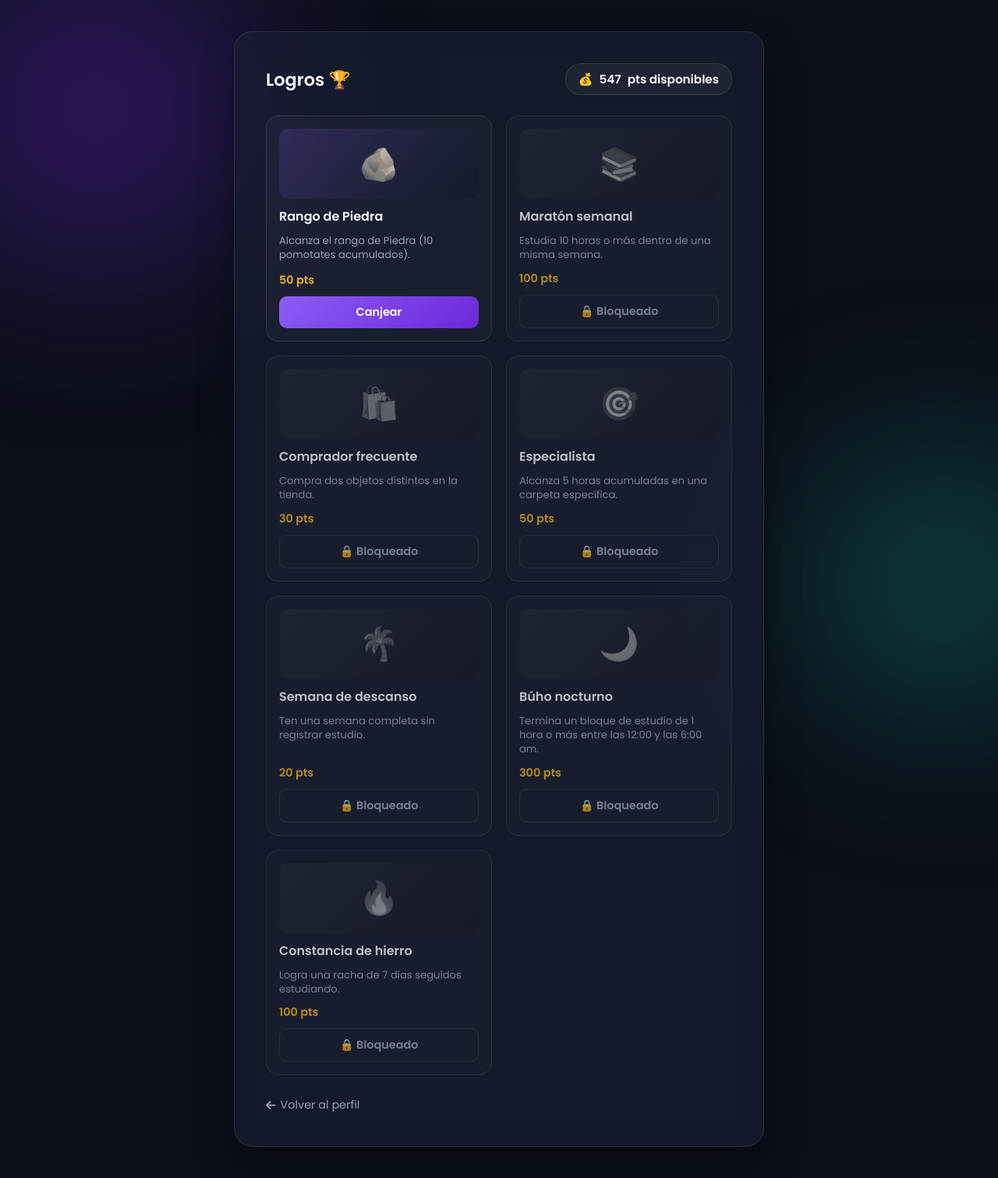
After one commit to lucassantisa/Promodoro, a Flask app: page /logros in a window 1280 px wide. The commit adds this page. Shown: the whole page at 78% size. Run offline with Flask 3, Linux system fonts and the light colour scheme; a user stored in the database is signed in; some libraries are stand-ins or nearby versions.

Commit message:
corona, logros

```diff
--- a/pomodoro-app/app.py
+++ b/pomodoro-app/app.py
@@ -42,6 +42,151 @@ def get_rank_info(pomodoros):
         if pomodoros >= rank['min']:
             return rank
     return RANKS[-1]
+
+# --- Logros ---
+# Catálogo de logros canjeables por puntos. Cada logro se puede canjear una
+# sola vez por usuario (se controla con el modelo AchievementClaim, que tiene
+# una restricción única de user_id + achievement_id). 'check' recibe al
+_PIEDRA_MIN_POMODOROS = next(r['min'] for r in RANKS if r['key'] == 'piedra')
+
+
+def _weekly_minutes_map(user, offset):
+    """Minutos estudiados por semana calendario (lunes a domingo, hora local
+    del usuario), a partir de TODO su historial de sesiones. La llave de
+    cada semana es la fecha de su lunes. Se usa para logros basados en
+    semanas (ej. 'estudia 10 horas en una semana')."""
+    sessions = StudySession.query.filter(StudySession.user_id == user.id).all()
+    weekly_minutes = defaultdict(int)
+    for s in sessions:
+        local_dt = s.completed_at - timedelta(minutes=offset)
+        week_start = (local_dt - timedelta(days=local_dt.weekday())).replace(hour=0, minute=0, second=0, microsecond=0)
+        weekly_minutes[week_start] += s.minutes
+    return weekly_minutes
+
+
+def _has_10h_week(user):
+    offset = get_tz_offset()
+    weekly_minutes = _weekly_minutes_map(user, offset)
+    return any(minutes >= 600 for minutes in weekly_minutes.values())
+
+
+def _has_zero_hour_week(user):
+    """Se cumple si hubo una semana calendario completa y ya terminada en la
+    que el usuario estudió 0 minutos. Solo cuenta a partir de la semana
+    siguiente a su primera sesión registrada, para que una cuenta recién
+    creada (que nunca ha estudiado) no la cumpla gratis con solo entrar."""
+    offset = get_tz_offset()
+    weekly_minutes = _weekly_minutes_map(user, offset)
+    if not weekly_minutes:
+        return False
+
+    now_local = datetime.utcnow() - timedelta(minutes=offset)
+    this_week_start = (now_local - timedelta(days=now_local.weekday())).replace(hour=0, minute=0, second=0, microsecond=0)
+
+    cursor = min(weekly_minutes.keys()) + timedelta(weeks=1)
+    while cursor < this_week_start:
+        if weekly_minutes.get(cursor, 0) == 0:
+            return True
+        cursor += timedelta(weeks=1)
+    return False
+
+
+def _has_5h_in_a_folder(user):
+    top_folder = user.folders.order_by(Folder.points.desc()).first()
+    return top_folder is not None and top_folder.points >= 300
+
+
+# A partir de esta fecha (UTC) el bug de zona horaria que afectaba al logro
+# 'Búho nocturno' ya está corregido. Las sesiones de estudio de antes de
+# esta fecha no cuentan para ese logro (ver _has_madrugada_block).
+MADRUGADA_FIX_CUTOFF = datetime(2026, 8, 22, 12, 0, 0)
+
+
+def _has_madrugada_block(user):
+    """True si algún bloque de estudio de 1 hora o más terminó entre las
+    00:00 y las 06:00, hora local del usuario.
+
+    Solo cuentan sesiones completadas después de MADRUGADA_FIX_CUTOFF: antes
+    de esa fecha hubo un bug de zona horaria que en algunos casos marcaba
+    sesiones de tarde/noche como si fueran de madrugada. Las sesiones
+    anteriores a la corrección quedan afuera a propósito, para que el logro
+    solo se pueda ganar de verdad de ahora en adelante."""
+    offset = get_tz_offset()
+    sessions = StudySession.query.filter(
+        StudySession.user_id == user.id,
+        StudySession.completed_at >= MADRUGADA_FIX_CUTOFF,
+        StudySession.minutes >= 60
+    ).all()
+    for s in sessions:
+        local_dt = s.completed_at - timedelta(minutes=offset)
+        if 0 <= local_dt.hour < 6:
+            return True
+    return False
+
+
+def _has_7_day_streak(user):
+    offset = get_tz_offset()
+    return compute_streaks_for_users([user.id], offset)[user.id] >= 7
+
+
+ACHIEVEMENTS = [
+    {
+        'id': 'rango_piedra',
+        'name': 'Rango de Piedra',
+        'description': f'Alcanza el rango de Piedra ({_PIEDRA_MIN_POMODOROS} pomotates acumulados).',
+        'points': 50,
+        'icon': '🪨',
+        'check': lambda user: user.pomodoros >= _PIEDRA_MIN_POMODOROS,
+    },
+    {
+        'id': 'semana_10_horas',
+        'name': 'Maratón semanal',
+        'description': 'Estudia 10 horas o más dentro de una misma semana.',
+        'points': 100,
+        'icon': '📚',
+        'check': _has_10h_week,
+    },
+    {
+        'id': 'compra_dos_objetos',
+        'name': 'Comprador frecuente',
+        'description': 'Compra dos objetos distintos en la tienda.',
+        'points': 30,
+        'icon': '🛍️',
+        'check': lambda user: user.purchases.count() >= 2,
+    },
+    {
+        'id': 'carpeta_5_horas',
+        'name': 'Especialista',
+        'description': 'Alcanza 5 horas acumuladas en una carpeta específica.',
+        'points': 50,
+        'icon': '🎯',
+        'check': _has_5h_in_a_folder,
+    },
+    {
+        'id': 'semana_0_horas',
+        'name': 'Semana de descanso',
+        'description': 'Ten una semana completa sin registrar estudio.',
+        'points': 20,
+        'icon': '🌴',
+        'check': _has_zero_hour_week,
+    },
+    {
+        'id': 'bloque_madrugada',
+        'name': 'Búho nocturno',
+        'description': 'Termina un bloque de estudio de 1 hora o más entre las 12:00 y las 6:00 am.',
+        'points': 300,
+        'icon': '🌙',
+        'check': _has_madrugada_block,
+    },
+    {
+        'id': 'racha_7_dias',
+        'name': 'Constancia de hierro',
+        'description': 'Logra una racha de 7 días seguidos estudiando.',
+        'points': 100,
+        'icon': '🔥',
+        'check': _has_7_day_streak,
+    },
+]
 
 # --- Tienda de puntos ---
 # Catálogo de objetos comprables. Por ahora solo hay un banner animado,
@@ -251,6 +396,20 @@ class Purchase(db.Model):
     )
 
 
+class AchievementClaim(db.Model):
+    """Logro que un usuario ya canjeó por sus puntos. La restricción única
+    de abajo es lo que garantiza que un mismo logro no se pueda canjear
+    dos veces para el mismo usuario."""
+    id = db.Column(db.Integer, primary_key=True)
+    user_id = db.Column(db.Integer, db.ForeignKey('user.id'), nullable=False)
+    achievement_id = db.Column(db.String(50), nullable=False)
+    claimed_at = db.Column(db.DateTime, default=datetime.utcnow)
+
+    __table_args__ = (
+        db.UniqueConstraint('user_id', 'achievement_id', name='uix_user_achievement_claim'),
+    )
+
+
 class User(db.Model):
     id = db.Column(db.Integer, primary_key=True)
     username = db.Column(db.String(50), unique=True, nullable=False)
@@ -299,6 +458,14 @@ class User(db.Model):
         cascade='all, delete-orphan'
     )
 
+    # --- Logros ya canjeados ---
+    achievement_claims = db.relationship(
+        'AchievementClaim',
+        backref='user',
+        lazy='dynamic',
+        cascade='all, delete-orphan'
+    )
+
     @property
     def pomodoros(self):
         """Cantidad de pomodoros ganados. 1 pomodoro = 1 hora completa de
@@ -310,6 +477,9 @@ class User(db.Model):
 
     def owns_item(self, item_id):
         return self.purchases.filter_by(item_id=item_id).first() is not None
+
+    def has_claimed_achievement(self, achievement_id):
+        return self.achievement_claims.filter_by(achievement_id=achievement_id).first() is not None
 
     def is_following(self, other_user):
         if other_user is None:
@@ -845,6 +1015,68 @@ def unequip_sound(category):
     return jsonify({"success": True, "category": category})
 
 
+@app.route('/logros')
+def logros():
+    if 'user_id' not in session:
+        return redirect(url_for('login'))
+
+    user = User.query.get(session['user_id'])
+    if user is None:
+        session.clear()
+        return redirect(url_for('login'))
+
+    claimed_ids = {c.achievement_id for c in user.achievement_claims.all()}
+    # Se arma la lista con el estado de cada logro ya resuelto (desbloqueado
+    # y/o canjeado) para que la plantilla no tenga que llamar funciones.
+    achievements = [
+        {
+            'id': ach['id'],
+            'name': ach['name'],
+            'description': ach['description'],
+            'points': ach['points'],
+            'icon': ach['icon'],
+            'unlocked': ach['check'](user),
+            'claimed': ach['id'] in claimed_ids
+        }
+        for ach in ACHIEVEMENTS
+    ]
+
+    return render_template('logros.html', user=user, achievements=achievements)
+
+
+@app.route('/logros/canjear/<achievement_id>', methods=['POST'])
+def canjear_logro(achievement_id):
+    if 'user_id' not in session:
+        return jsonify({"error": "No autorizado"}), 401
+
+    user = User.query.get(session['user_id'])
+    if user is None:
+        session.clear()
+        return jsonify({"error": "Sesión inválida. Vuelve a iniciar sesión."}), 401
+
+    achievement = next((a for a in ACHIEVEMENTS if a['id'] == achievement_id), None)
+    if achievement is None:
+        return jsonify({"error": "Logro no encontrado"}), 404
+
+    if user.has_claimed_achievement(achievement_id):
+        return jsonify({"error": "Ya canjeaste este logro"}), 400
+
+    if not achievement['check'](user):
+        return jsonify({"error": "Todavía no cumples los requisitos de este logro"}), 403
+
+    # Solo se acreditan al saldo gastable de la tienda, igual que los puntos
+    # ganados estudiando (ver /add_points); el total/rango no se ve afectado.
+    user.balance += achievement['points']
+    db.session.add(AchievementClaim(user_id=user.id, achievement_id=achievement_id))
+    db.session.commit()
+
+    return jsonify({
+        "success": True,
+        "new_balance": user.balance,
+        "points_awarded": achievement['points']
+    })
+
+
 @app.route('/exam_dates', methods=['GET'])
 def get_exam_dates():
     if 'user_id' not in session:
@@ -1244,6 +1476,25 @@ with app.app_context():
                 db.session.execute(db.text(f'ALTER TABLE user ADD COLUMN {sound_column} VARCHAR(50)'))
                 db.session.commit()
 
+    # --- Reset único del logro 'Búho nocturno' (bloque_madrugada) ---
+    # Por el bug de zona horaria ya corregido, algunos usuarios pudieron
+    # haber canjeado este logro sin merecerlo de verdad. Se revierte
+    # cualquier canje ya hecho (devolviendo el saldo otorgado) y se borra el
+    # registro del canje, para que el logro quede disponible de nuevo y solo
+    # se pueda ganar con sesiones de estudio reales a partir de ahora. Esto
+    # es seguro de ejecutar en cada arranque: después de la primera vez ya
+    # no queda ningún canje viejo que revertir, así que no vuelve a pasar
+    # nada.
+    old_madrugada_claims = AchievementClaim.query.filter_by(achievement_id='bloque_madrugada').all()
+    if old_madrugada_claims:
+        madrugada_points = next(a['points'] for a in ACHIEVEMENTS if a['id'] == 'bloque_madrugada')
+        for claim in old_madrugada_claims:
+            claim_user = User.query.get(claim.user_id)
+            if claim_user is not None:
+                claim_user.balance = max(0, claim_user.balance - madrugada_points)
+            db.session.delete(claim)
+        db.session.commit()
+
 if __name__ == '__main__':
     port = int(os.environ.get('PORT', 5000))
     app.run(host='0.0.0.0', port=port, debug=True)
--- /dev/null
+++ b/pomodoro-app/templates/logros.html
@@ -0,0 +1,281 @@
+<!DOCTYPE html>
+<html lang="es">
+<head>
+    <meta charset="UTF-8">
+    <meta name="viewport" content="width=device-width, initial-scale=1.0">
+    <title>Logros - Promodoro</title>
+    <link rel="icon" type="image/svg+xml" href="{{ url_for('static', filename='logo.svg') }}">
+    <link rel="preconnect" href="https://fonts.googleapis.com">
+    <link rel="preconnect" href="https://fonts.gstatic.com" crossorigin>
+    <link rel="preconnect" href="https://cdnjs.cloudflare.com">
+    <link href="https://fonts.googleapis.com/css2?family=Poppins:wght@300;400;600&family=Orbitron:wght@700;900&display=swap" rel="stylesheet">
+    <link rel="stylesheet" href="https://cdnjs.cloudflare.com/ajax/libs/font-awesome/6.4.0/css/all.min.css">
+
+    <!-- Twemoji: convierte los emoji en imágenes reales en vez de depender de
+         la fuente de emojis instalada en cada computador. Algunos emoji
+         (como 🪨 y 🪵) no existen en la fuente de sistemas desactualizados y
+         aparecen como un cuadrado vacío sin esto. -->
+    <script src="https://cdn.jsdelivr.net/npm/@twemoji/api@17.0.3/dist/twemoji.min.js" crossorigin="anonymous" defer></script>
+
+    <style>
+        :root {
+            --bg-base: #0b0f19;
+            --bg-panel: rgba(26, 32, 53, 0.6);
+            --text-main: #f8fafc;
+            --text-muted: #94a3b8;
+            --accent: #8b5cf6;
+            --accent-glow: rgba(139, 92, 246, 0.4);
+            --border-color: rgba(255, 255, 255, 0.1);
+        }
+
+        * { margin: 0; padding: 0; box-sizing: border-box; }
+
+        body {
+            font-family: 'Poppins', sans-serif;
+            background-color: var(--bg-base);
+            color: var(--text-main);
+            min-height: 100vh;
+            display: flex;
+            justify-content: center;
+            align-items: flex-start;
+            position: relative;
+            padding: 40px 16px;
+            overflow-x: hidden;
+        }
+
+        .ambient-light {
+            position: fixed;
+            border-radius: 50%;
+            filter: blur(100px);
+            z-index: 0;
+            opacity: 0.5;
+            animation: float 10s infinite alternate ease-in-out;
+        }
+        .light-1 { width: 400px; height: 400px; background: #4c1d95; top: -100px; left: -100px; }
+        .light-2 { width: 300px; height: 300px; background: #0f766e; bottom: -50px; right: -50px; animation-delay: -5s; }
+        @keyframes float {
+            0% { transform: translate(0, 0) scale(1); }
+            100% { transform: translate(30px, 50px) scale(1.1); }
+        }
+
+        @media (hover: none) and (pointer: coarse), (prefers-reduced-motion: reduce) {
+            .ambient-light { animation: none; }
+        }
+
+        .logros-card {
+            background: var(--bg-panel);
+            backdrop-filter: blur(16px);
+            -webkit-backdrop-filter: blur(16px);
+            border: 1px solid var(--border-color);
+            border-radius: 24px;
+            padding: 40px;
+            width: 100%;
+            max-width: 680px;
+            z-index: 10;
+            box-shadow: 0 25px 50px -12px rgba(0, 0, 0, 0.5);
+        }
+
+        .logros-header {
+            display: flex;
+            align-items: center;
+            justify-content: space-between;
+            gap: 12px;
+            flex-wrap: wrap;
+            margin-bottom: 26px;
+        }
+        .logros-header h2 { font-size: 1.4rem; font-weight: 600; }
+
+        .balance-pill {
+            display: flex;
+            align-items: center;
+            gap: 8px;
+            background: rgba(255, 255, 255, 0.05);
+            border: 1px solid var(--border-color);
+            padding: 8px 16px;
+            border-radius: 20px;
+            font-weight: 600;
+            font-size: 0.95rem;
+            white-space: nowrap;
+        }
+
+        .logros-grid {
+            display: grid;
+            grid-template-columns: repeat(auto-fill, minmax(220px, 1fr));
+            gap: 18px;
+        }
+
+        .achievement-card {
+            background: rgba(255, 255, 255, 0.03);
+            border: 1px solid var(--border-color);
+            border-radius: 16px;
+            padding: 16px;
+            display: flex;
+            flex-direction: column;
+            gap: 10px;
+        }
+        .achievement-card.is-claimed { border-color: rgba(34, 197, 94, 0.4); }
+        .achievement-card.is-locked { opacity: 0.75; }
+
+        .achievement-icon {
+            width: 100%;
+            height: 90px;
+            border-radius: 12px;
+            display: flex;
+            align-items: center;
+            justify-content: center;
+            font-size: 2.6rem;
+            background: linear-gradient(135deg, rgba(139, 92, 246, 0.18), rgba(15, 23, 42, 0.5));
+        }
+        /* Twemoji reemplaza el emoji por un <img>; sin esto se ve gigante
+           (tamaño nativo del archivo) en vez de del alto del ícono. */
+        .achievement-icon img.emoji { width: 2.6rem; height: 2.6rem; }
+        .achievement-card.is-locked .achievement-icon { filter: grayscale(1); opacity: 0.6; }
+
+        .achievement-name { font-weight: 700; font-size: 1rem; }
+        .achievement-desc { color: var(--text-muted); font-size: 0.82rem; line-height: 1.4; flex-grow: 1; }
+        .achievement-points { color: #eab308; font-weight: 600; font-size: 0.9rem; }
+
+        .claim-btn {
+            background: linear-gradient(135deg, var(--accent), #6d28d9);
+            color: white;
+            border: none;
+            padding: 10px;
+            border-radius: 10px;
+            font-weight: 600;
+            font-size: 0.9rem;
+            cursor: pointer;
+            transition: all 0.2s ease;
+            font-family: 'Poppins', sans-serif;
+        }
+        .claim-btn:hover:not(:disabled) { box-shadow: 0 8px 18px var(--accent-glow); transform: translateY(-1px); }
+        .claim-btn:disabled { cursor: not-allowed; }
+        .claim-btn.claimed {
+            background: transparent;
+            border: 1px solid #22c55e;
+            color: #4ade80;
+        }
+        .claim-btn.locked {
+            background: transparent;
+            border: 1px solid var(--border-color);
+            color: var(--text-muted);
+        }
+
+        .empty-hint { color: var(--text-muted); text-align: center; padding: 30px 0; }
+
+        .back-link {
+            display: inline-flex;
+            align-items: center;
+            gap: 6px;
+            margin-top: 28px;
+            color: var(--text-muted);
+            text-decoration: none;
+            font-size: 0.9rem;
+        }
+        .back-link:hover { color: var(--text-main); }
+
+        @media (max-width: 480px) {
+            .logros-card { padding: 28px 20px; }
+            .logros-grid { grid-template-columns: 1fr; }
+        }
+    </style>
+</head>
+<body>
+
+    <div class="ambient-light light-1"></div>
+    <div class="ambient-light light-2"></div>
+
+    <div class="logros-card">
+        <div class="logros-header">
+            <h2>Logros 🏆</h2>
+            <div class="balance-pill">💰 <span id="balance-amount">{{ user.balance }}</span> pts disponibles</div>
+        </div>
+
+        {% if achievements %}
+        <div class="logros-grid">
+            {% for ach in achievements %}
+            <div class="achievement-card {{ 'is-claimed' if ach.claimed else ('is-locked' if not ach.unlocked else '') }}" id="achievement-card-{{ ach.id }}">
+                <div class="achievement-icon">{{ ach.icon }}</div>
+                <div class="achievement-name">{{ ach.name }}</div>
+                <div class="achievement-desc">{{ ach.description }}</div>
+                <div class="achievement-points">{{ ach.points }} pts</div>
+
+                {% if ach.claimed %}
+                    <button class="claim-btn claimed" disabled>✅ Canjeado</button>
+                {% elif ach.unlocked %}
+                    <button class="claim-btn" data-achievement-id="{{ ach.id }}" onclick="claimAchievement(this)">Canjear</button>
+                {% else %}
+                    <button class="claim-btn locked" disabled>🔒 Bloqueado</button>
+                {% endif %}
+            </div>
+            {% endfor %}
+        </div>
+        {% else %}
+        <p class="empty-hint">Todavía no hay logros disponibles.</p>
+        {% endif %}
+
+        <a href="/profile" class="back-link"><i class="fas fa-arrow-left"></i> Volver al perfil</a>
+    </div>
+
+    <script>
+        function applyTwemoji(el) {
+            // Si por algún motivo la librería no cargó (ej. red bloqueada),
+            // se deja el emoji nativo como respaldo en vez de romper la página.
+            if (window.twemoji) twemoji.parse(el, { folder: 'svg', ext: '.svg' });
+        }
+
+        function applyAchievementTwemoji() {
+            document.querySelectorAll('.achievement-icon').forEach(applyTwemoji);
+        }
+
+        // twemoji.min.js carga con "defer", así que puede que todavía no esté
+        // listo cuando este script corre (se ejecuta durante el parseo, antes
+        // de que terminen los scripts diferidos). Por eso nos suscribimos a
+        // DOMContentLoaded (que sí ocurre después) y, además, lo intentamos
+        // de inmediato por si el documento ya terminó de cargar.
+        document.addEventListener('DOMContentLoaded', applyAchievementTwemoji);
+        if (document.readyState !== 'loading') applyAchievementTwemoji();
+
+        function claimAchievement(btn) {
+            const achievementId = btn.dataset.achievementId;
+            btn.disabled = true;
+            const originalText = btn.textContent;
+            btn.textContent = 'Canjeando...';
+
+            fetch(`/logros/canjear/${encodeURIComponent(achievementId)}`, { method: 'POST' })
+                .then(response => {
+                    if (response.status === 401) {
+                        window.location.href = '/login';
+                        return null;
+                    }
+                    return response.json();
+                })
+                .then(data => {
+                    if (!data) return;
+
+                    if (!data.success) {
+                        alert(data.error || 'No se pudo canjear el logro.');
+                        btn.disabled = false;
+                        btn.textContent = originalText;
+                        return;
+                    }
+
+                    document.getElementById('balance-amount').textContent = data.new_balance;
+                    btn.classList.remove('locked');
+                    btn.classList.add('claimed');
+                    btn.textContent = '✅ Canjeado';
+
+                    const card = document.getElementById(`achievement-card-${achievementId}`);
+                    if (card) {
+                        card.classList.remove('is-locked');
+                        card.classList.add('is-claimed');
+                    }
+                })
+                .catch(err => {
+                    console.error('Error al canjear el logro:', err);
+                    btn.disabled = false;
+                    btn.textContent = originalText;
+                });
+        }
+    </script>
+</body>
+</html>
--- a/pomodoro-app/templates/profile.html
+++ b/pomodoro-app/templates/profile.html
@@ -420,6 +420,7 @@
             {% if is_own %}
                 <div class="own-badge">Este es tu perfil</div>
                 <a href="/shop" class="shop-link"><i class="fas fa-store"></i> Personalizar en la tienda</a>
+                <a href="/logros" class="shop-link"><i class="fas fa-trophy"></i> Ver mis logros</a>
             {% else %}
                 <button class="follow-btn {{ 'following' if is_following_profile else '' }}"
                         id="main-follow-btn"
```
Also changed, not shown: pomodoro-app/templates/index.html (+24 -4 lines), .gitignore.txt (added), 2 other files.
